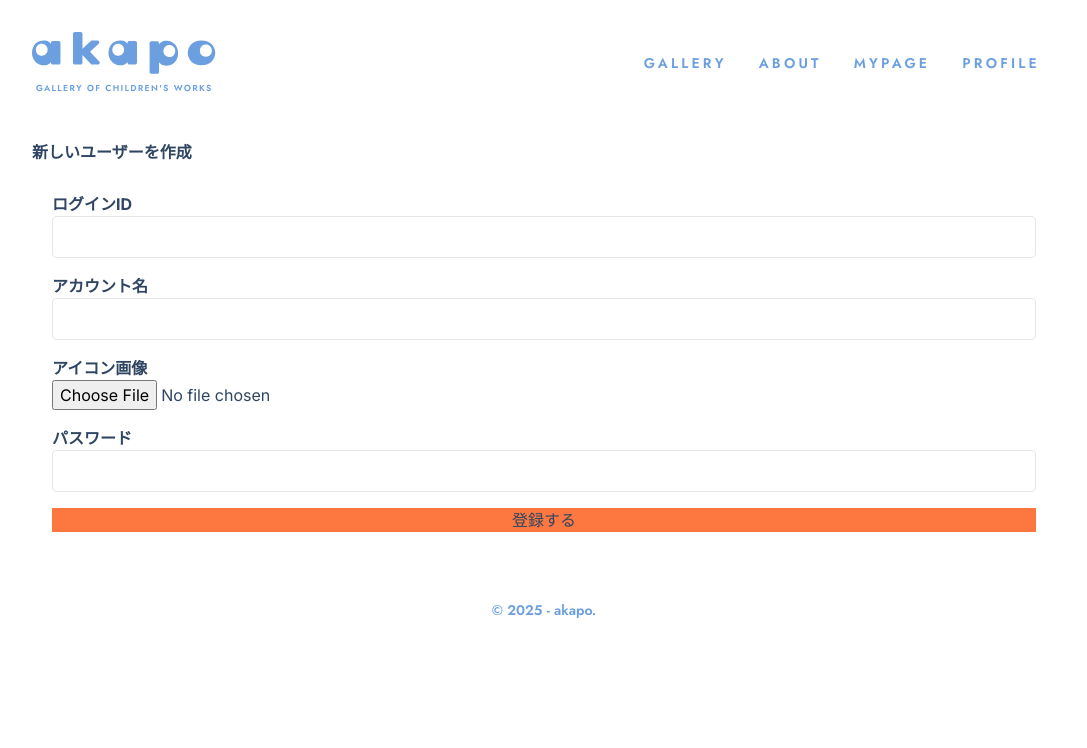
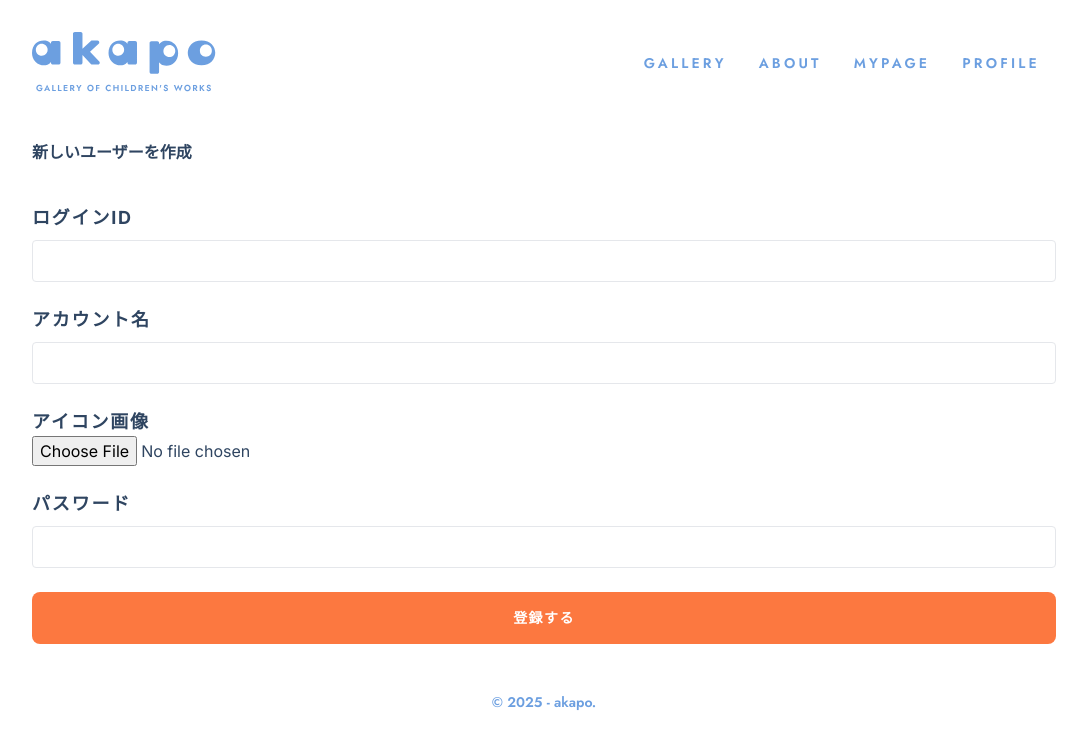
Before and after one commit to yko-git/akapo-app, a Next.js app in the folder front/: page /signup in a window 1280 px wide. Shown: the top 748 px of the page, without its empty margins (96-1183 px from the left). Built offline with nearby package versions, Linux system fonts and the light colour scheme; no server answers; sample sign-in values are in the browser's storage.

Commit message:
レイアウト調整（feature_akapo_designcheck）

```diff
--- a/front/components/posts/createPost/index.tsx
+++ b/front/components/posts/createPost/index.tsx
@@ -90,7 +90,7 @@ const CreatePost = () => {
   };
 
   return (
-    <div className="flex flex-col p-5 space-y-4">
+    <div className="flex flex-col space-y-6 mt-10">
       <div>
         <label>タイトル</label>
         <input
@@ -129,7 +129,12 @@ const CreatePost = () => {
         <label>画像</label>
         <input type="file" accept="image/*" onChange={handleFileChange} />
       </div>
-      <Button mode="Success" onClick={handleSubmit} disabled={isSubmitting}>
+      <Button
+        mode="Success"
+        onClick={handleSubmit}
+        disabled={isSubmitting}
+        className="py-4 px-6 text-white text-sm font-semibold tracking-widest rounded-lg"
+      >
         {isSubmitting ? "投稿送信中..." : submitMessage}
       </Button>
       {imageUrl && (
--- a/front/components/posts/createUser/index.tsx
+++ b/front/components/posts/createUser/index.tsx
@@ -64,47 +64,52 @@ const CreateUser = () => {
   };
 
   return (
-    <div className="flex flex-col p-5 space-y-4">
+    <div className="flex flex-col space-y-6 mt-10">
       <div>
-        <label>
+        <label className="font-semibold text-lg tracking-widest">
           <h3 className="font-bold">ログインID</h3>
         </label>
         <input
           type="text"
           value={loginId}
           onChange={(e) => setLoginId(e.target.value)}
-          className="border rounded p-2 w-full"
+          className="border rounded p-2 w-full mt-2"
         />
       </div>
       <div>
-        <label>
+        <label className="font-semibold text-lg tracking-widest">
           <h3 className="font-bold">アカウント名</h3>
         </label>
         <input
           type="text"
           value={name}
           onChange={(e) => setName(e.target.value)}
-          className="border rounded p-2 w-full"
+          className="border rounded p-2 w-full mt-2"
         />
       </div>
       <div>
-        <label>
+        <label className="font-semibold text-lg tracking-widest">
           <h3 className="font-bold">アイコン画像</h3>
         </label>
         <input type="file" accept="image/*" onChange={handleFileChange} />
       </div>
       <div>
-        <label>
+        <label className="font-semibold text-lg tracking-widest">
           <h3 className="font-bold">パスワード</h3>
         </label>
         <input
           type="password"
           value={password}
           onChange={(e) => setPassword(e.target.value)}
-          className="border rounded p-2 w-full"
+          className="border rounded p-2 w-full mt-2"
         />
       </div>
-      <Button mode="Success" onClick={handleSubmit} disabled={isSubmitting}>
+      <Button
+        mode="Success"
+        onClick={handleSubmit}
+        disabled={isSubmitting}
+        className="py-4 px-6 text-white text-sm font-semibold tracking-widest rounded-lg"
+      >
         {isSubmitting ? "登録中..." : submitMessage}
       </Button>
     </div>
--- a/front/components/posts/loginUser/index.tsx
+++ b/front/components/posts/loginUser/index.tsx
@@ -31,39 +31,37 @@ const LoginUser = () => {
 
   return (
     <>
-      <div className="p-5 bg-gray-50">
-        <div className="text-center leading-8 tracking-wider p-4 rounded-lg shadow-md bg-white">
-          <p className="text-gray-600">
-            ログイン・新規ユーザー登録は
-            <br />
-            <strong>午前9時〜午後9時</strong>
-            の間にご利用いただけます
-          </p>
-        </div>
-      </div>
       <div className="flex flex-col space-y-6 mt-10" id="loginForm">
         <div>
-          <label>ログインID</label>
+          <label className="font-semibold text-lg tracking-widest">
+            ログインID
+          </label>
           <input
             type="text"
             value={loginId}
             onChange={(e) => setLoginId(e.target.value)}
-            className="border rounded p-2 w-full"
+            className="border rounded p-2 w-full mt-2"
             name="loginId"
           />
         </div>
         <div>
-          <label>パスワード</label>
+          <label className="font-semibold text-lg tracking-widest">
+            パスワード
+          </label>
           <input
             type="password"
             value={password}
             onChange={(e) => setPassword(e.target.value)}
-            className="border rounded p-2 w-full"
+            className="border rounded p-2 w-full mt-2"
             name="password"
           />
         </div>
-        <div id="loginSubmit">
-          <Button type="submit" onClick={handleSubmit}>
+        <div id="loginSubmit" className="text-center">
+          <Button
+            type="submit"
+            onClick={handleSubmit}
+            className="py-4 px-6 text-white text-sm font-semibold tracking-widest rounded-lg"
+          >
             ログインする
           </Button>
         </div>
--- a/front/components/posts/patchPost/index.tsx
+++ b/front/components/posts/patchPost/index.tsx
@@ -93,7 +93,7 @@ const PatchPost = ({ id }: { id: number }) => {
   };
 
   return (
-    <div className="flex flex-col p-5 space-y-4">
+    <div className="flex flex-col space-y-6 mt-10">
       <div>
         <label>タイトル</label>
         <input
@@ -133,7 +133,11 @@ const PatchPost = ({ id }: { id: number }) => {
         <label>画像</label>
         <input type="file" accept="image/*" onChange={handleFileChange} />
       </div>
-      <Button mode="Success" onClick={handleSubmit}>
+      <Button
+        mode="Success"
+        onClick={handleSubmit}
+        className="py-4 px-6 text-white text-sm font-semibold tracking-widest rounded-lg"
+      >
         投稿する
       </Button>
       {imageUrl && (
```
